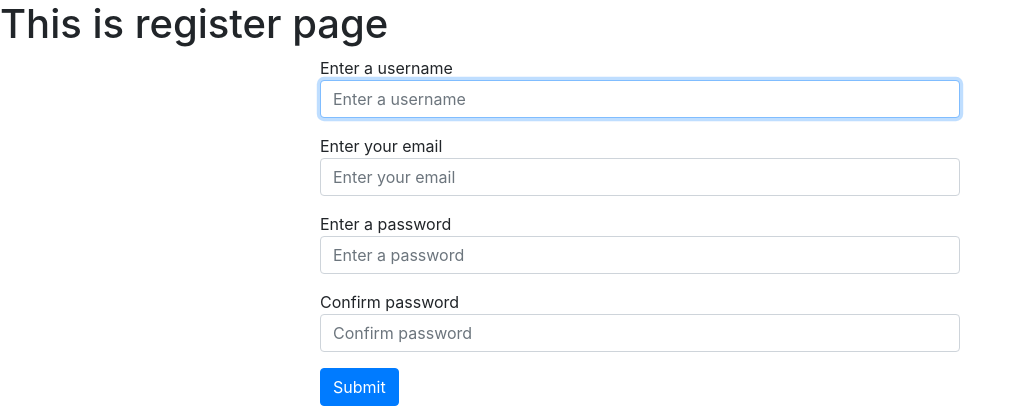
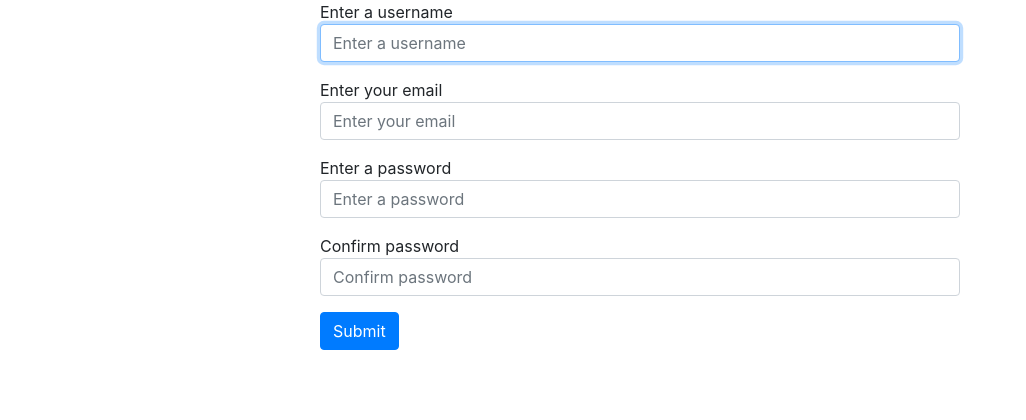
Before and after one commit to DilumVihanga/Pure-django-to-do-list-app, a Django app: page /register/ in a window 1280 px wide. Shown: the part 88-508 px from the top of the page, without its empty margins (0-1026 px from the left). Run offline with Django 4.2, Linux system fonts and the light colour scheme.

Commit message:
final update

```diff
--- a/django_yt_tutorial/templates/register.html
+++ b/django_yt_tutorial/templates/register.html
@@ -5,7 +5,6 @@
 
 {% block content %}
 
-<h1>This is register page</h1>
 
 <form method="POST" style="width: 50%; margin-top: 70px; margin: auto;">
     {% csrf_token %}
```
